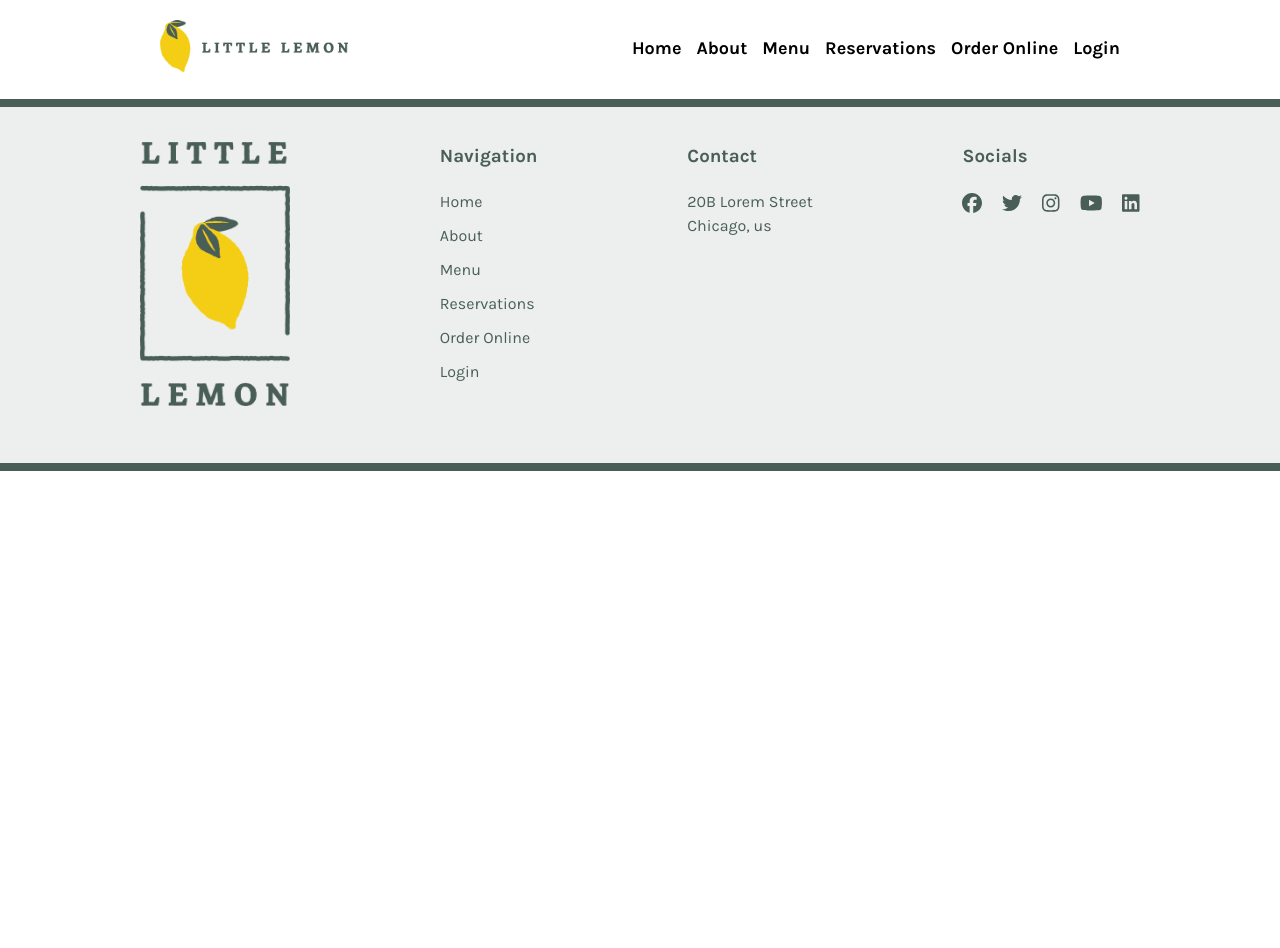
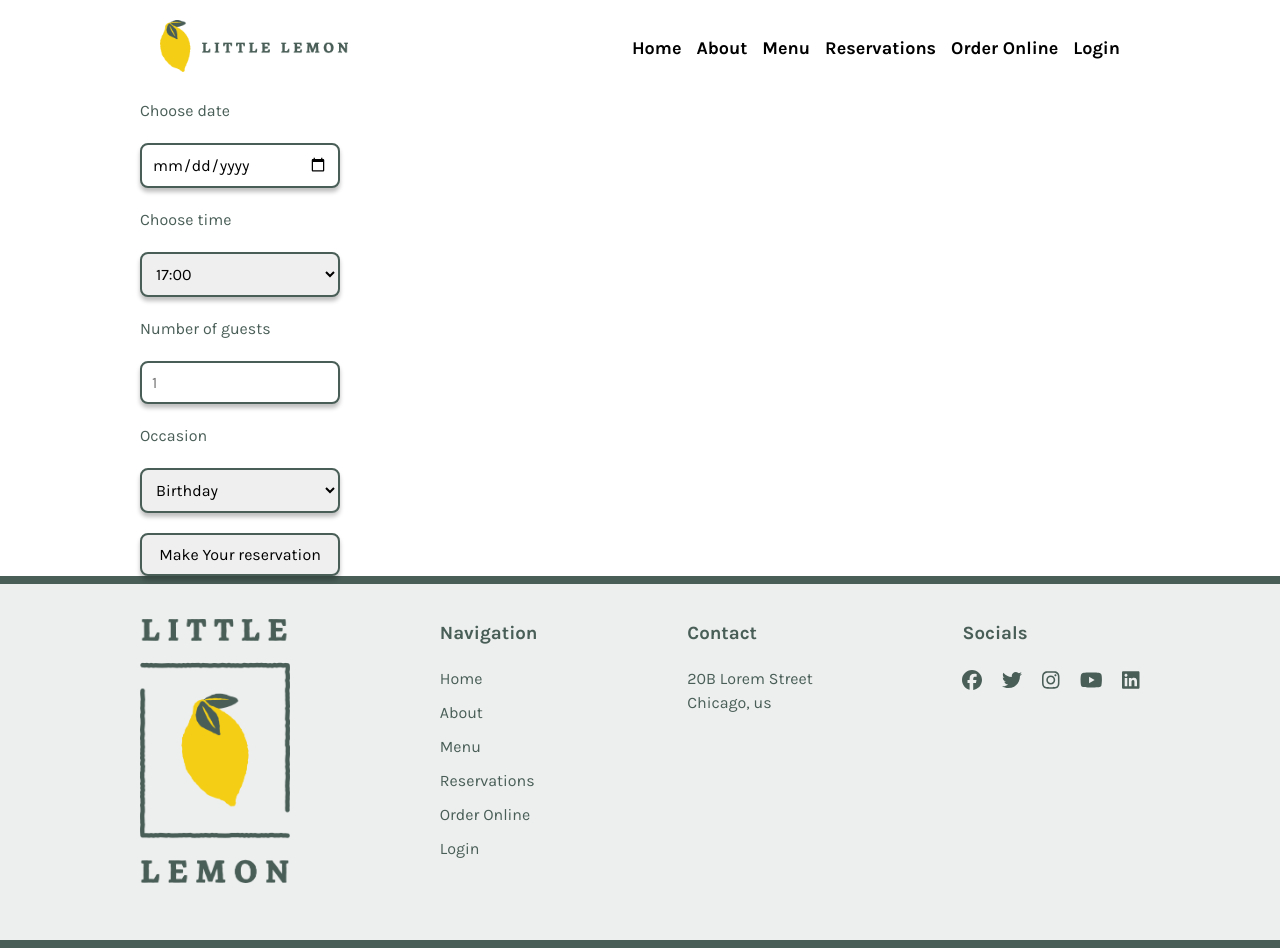
Before and after one commit to savvy1024/little-lemon, a React (Create React App) app: page /booking in a window 1280 px wide. Before the commit the page ends 800 px from the top, so only its background shows below. Built offline with nearby package versions, Linux system fonts and the light colour scheme; a web font is replaced by a local one.

Commit message:
update the booking form

```diff
--- a/src/App.js
+++ b/src/App.js
@@ -5,6 +5,8 @@ import HomePage from "./pages/Home";
 import AboutUs from "./pages/About";
 import ScrollToTop from "./components/ScrollToTop";
 import OrderOnline from "./pages/OrderOnline";
+import Booking from './pages/Booking';
+import Menu from "./pages/Menu";
 
 function App() {
   return (
@@ -14,7 +16,8 @@ function App() {
           <Route path='/' element={<HomePage />} />
           <Route path='/about' element={<AboutUs />} />
           <Route path='/order-online' element={<OrderOnline />} />
-          <Route path='/menu'  element={<OrderOnline />} />
+          <Route path='/menu'  element={<Menu />} />
+          <Route path='/booking' element={<Booking />} />
         </Routes>
       </Layout>
     </ScrollToTop>
--- a/src/components/layout/Header.js
+++ b/src/components/layout/Header.js
@@ -81,7 +81,7 @@ const Header = () => {
               </Link>
             </li>
             <li>
-              <Link to='/' className='nav-link card-title' onClick={closeNav}>
+              <Link to='/login' className='nav-link card-title' onClick={closeNav}>
                 Login
               </Link>
             </li>
--- /dev/null
+++ b/src/pages/Booking.js
@@ -0,0 +1,40 @@
+import React from 'react';
+import { useFormik } from 'formik';
+import Container from '../components/layout/Container';
+
+const SignupForm = () => {
+
+    const bookingStyle={
+        display: 'grid',
+         maxWidth: '200px',
+         gap: '20px'
+    }
+  return (
+   <>
+    <Container><form style={bookingStyle}>
+    <label for="res-date">Choose date</label>
+   <input type="date" id="res-date" />
+   <label for="res-time">Choose time</label>
+   <select id="res-time ">
+      <option>17:00</option>
+      <option>18:00</option>
+      <option>19:00</option>
+      <option>20:00</option>
+      <option>21:00</option>
+      <option>22:00</option>
+   </select>
+   <label for="guests">Number of guests</label>
+   <input type="number" placeholder="1" min="1" max="10" id="guests" />
+   <label for="occasion">Occasion</label>
+   <select id="occasion">
+      <option>Birthday</option>
+      <option>Anniversary</option>
+   </select>
+   <input type="submit" value="Make Your reservation" />
+</form>
+</Container>
+   </>
+  );
+};
+
+export default SignupForm ;
--- /dev/null
+++ b/src/pages/Menu.js
@@ -0,0 +1,19 @@
+import CallToAction from "../components/layout/CallToAction";
+import Dishes from "../components/layout/Dishes";
+import HeroImage from "../assets/mediterranean-cuisine-g01db17309_1280.jpg";
+
+const Menu = () => {
+  return (
+    <>
+      <CallToAction
+        primaryText='Here is our Menu'
+        secondaryText=''
+        description=''
+        image={HeroImage}
+      />
+      <Dishes />
+    </>
+  );
+};
+
+export default Menu;
```
